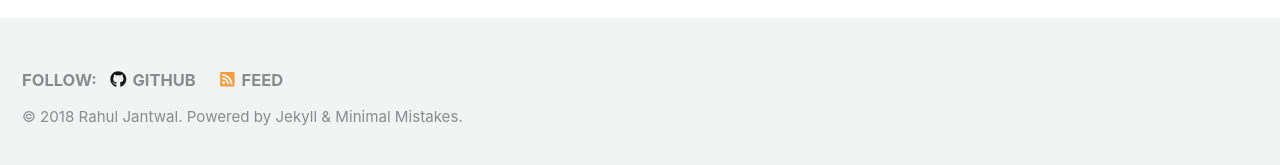
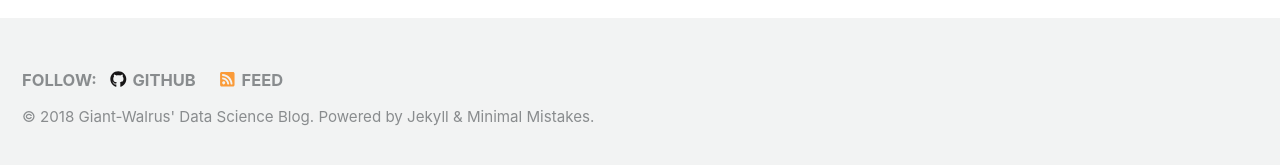
Before and after one commit to rahuljantwal/rahuljantwal.github.io, a Jekyll site: the page built from index.html, in a window 1280 px wide and 900 px high, scrolled down 701 px. Shown: the part 728-893 px from the top of the window. Built offline with Jekyll 4.4.1, drawn with Linux system fonts in a browser that asks for light colours; nearby versions of some CDN libraries; the list of posts is cut into pages by our own code.

Commit message:
initial commit

```diff
--- a/_config.yml
+++ b/_config.yml
@@ -18,7 +18,7 @@ minimal_mistakes_skin    : "default" # "air", "aqua", "contrast", "dark", "dirt"
 locale                   : "en-US"
 title                    : "Giant-Walrus' Data Science Blog"
 title_separator          : "-"
-name                     : "Rahul Jantwal"
+name                     : "Giant-Walrus' Data Science Blog"
 description              : "Data Science and other such things"
 url                      : # the base hostname & protocol for your site e.g. "https://mmistakes.github.io"
 baseurl                  : # the subpath of your site, e.g. "/blog"
```
